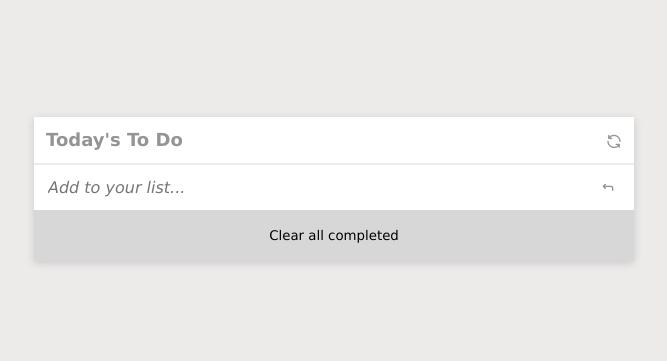
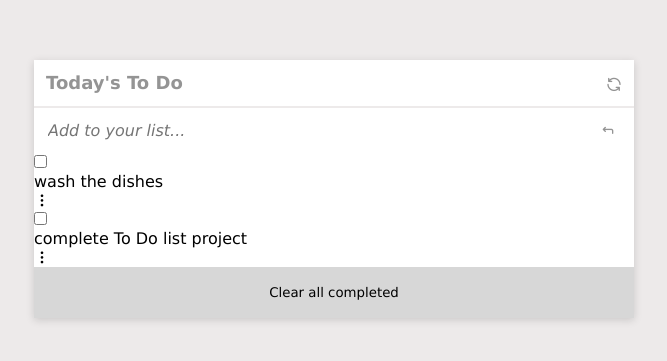
Before and after one commit to SaneMyburg/ToDo-List, a website built with webpack: page src/index.html in a window 1280 px wide. Shown: the part 211-572 px from the top of the page, without its empty margins (306-973 px from the left). Built offline with nearby package versions, Linux system fonts and the light colour scheme.

Commit message:
Dynamically add to do list tasks

```diff
--- a/src/index.js
+++ b/src/index.js
@@ -1 +1,27 @@
 import './style.css';
+
+const todoArr = [
+  {
+    index: 1,
+    description: 'wash the dishes',
+    completed: false
+  },
+  {
+    index: 1,
+    description: 'complete To Do list project',
+    completed: false
+  }
+];
+
+const todoTask = document.querySelector('.to-do-task');
+todoArr.forEach((task) => {
+  const div = document.createElement('div');
+  div.classList.add('todo');
+  div.innerHTML += `
+  <input type="checkbox">
+  <p class="">${task.description}</p>
+  <i class="uil uil-ellipsis-v"></i>
+
+  `;
+  todoTask.append(div);
+});
```
Also changed, not shown: src/style.css (line endings or trailing spaces).
